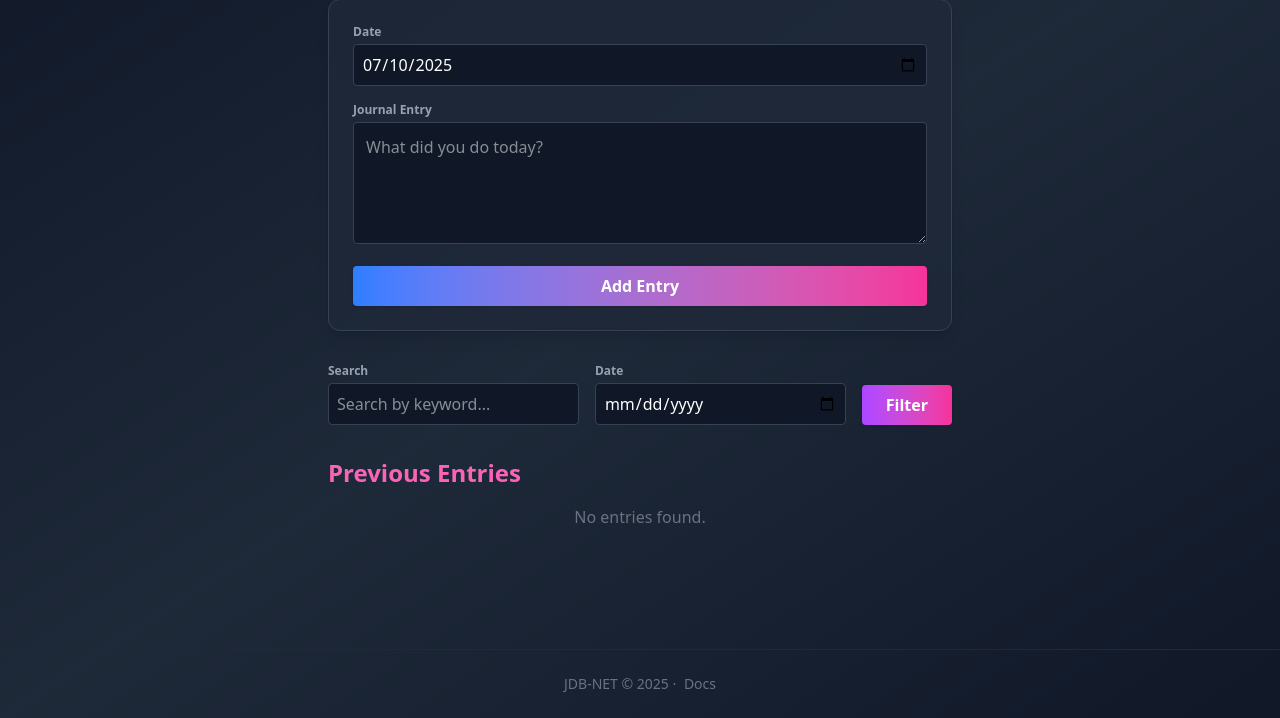
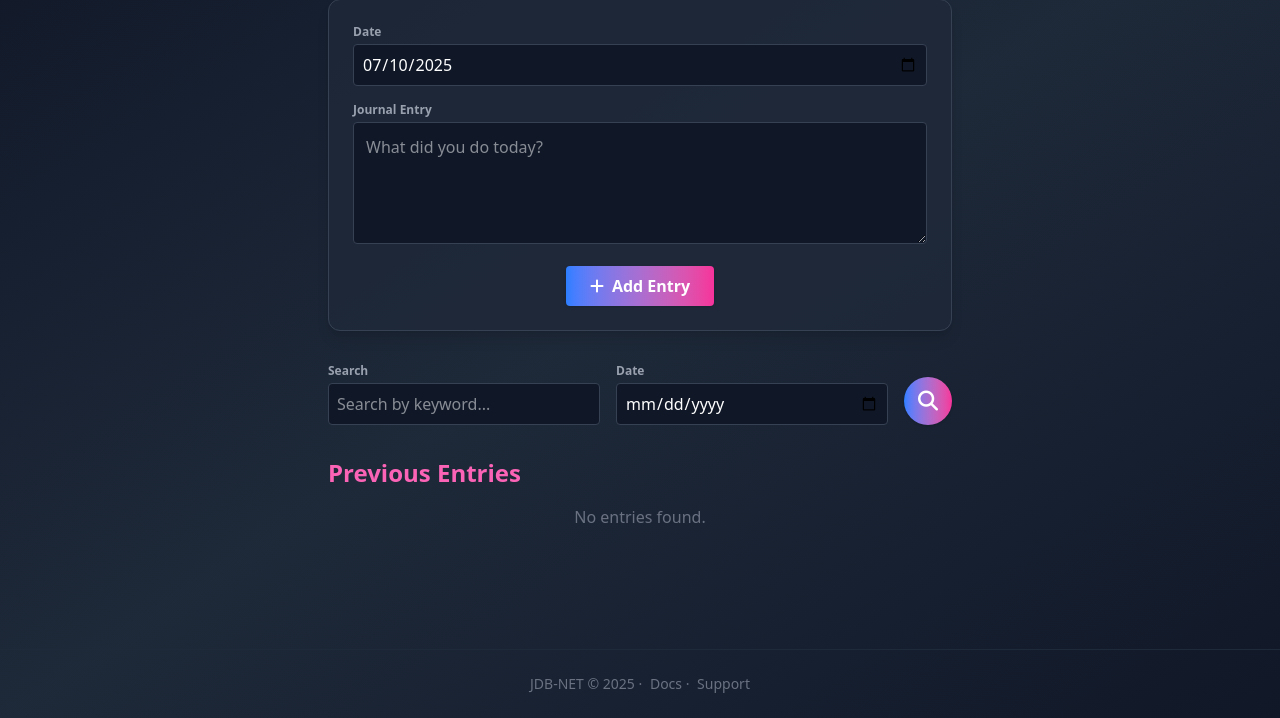
Before and after one commit to JDB-NET/echolog, a Flask app: page / in a window 1280 px wide. Shown: the part 125-843 px from the top of the page. Run offline with Flask 3, Linux system fonts and the light colour scheme; data that the repository does not hold is empty; style sheets or scripts are compiled from the project's sources.

Commit message:
refactor: Added bulletpoints, support button, entries can be edited by date. Just allows one entry per day

```diff
--- a/app.py
+++ b/app.py
@@ -1,9 +1,7 @@
 import os
 import pytz
-from flask import Flask, render_template, request, redirect, url_for, session
-from datetime import datetime
-from datetime import date as datedate
-from datetime import datetime as dt
+from flask import Flask, render_template, request, redirect, url_for, session, jsonify
+from datetime import datetime, date as datedate, datetime as dt
 import mysql.connector
 from dotenv import load_dotenv
 
@@ -52,13 +50,15 @@ def index():
     entries = cursor.fetchall()
     cursor.execute("SELECT FOUND_ROWS() as total")
     total = cursor.fetchone()['total']
+    today = datetime.now(tz).date().isoformat()
+    cursor.execute("SELECT * FROM journal_entry WHERE date = %s", (today,))
+    todays_entry = cursor.fetchone()
     cursor.close()
     conn.close()
     has_prev = page > 1
     has_next = offset + per_page < total
-    today = datetime.now(tz).date().isoformat()
     now = datetime.now(tz)
-    return render_template('index.html', entries=entries, today=today, page=page, has_prev=has_prev, has_next=has_next, now=now)
+    return render_template('index.html', entries=entries, today=today, page=page, has_prev=has_prev, has_next=has_next, now=now, todays_entry=todays_entry)
 
 @app.route('/add', methods=['POST'])
 def add_entry():
@@ -67,11 +67,29 @@ def add_entry():
     if content.strip():
         conn = get_db_connection()
         cursor = conn.cursor()
-        cursor.execute("INSERT INTO journal_entry (date, content) VALUES (%s, %s)", (date, content))
+        cursor.execute("SELECT id FROM journal_entry WHERE date = %s", (date,))
+        existing = cursor.fetchone()
+        if existing:
+            cursor.execute("UPDATE journal_entry SET content = %s WHERE date = %s", (content, date))
+        else:
+            cursor.execute("INSERT INTO journal_entry (date, content) VALUES (%s, %s)", (date, content))
         conn.commit()
         cursor.close()
         conn.close()
     return redirect(url_for('index'))
+
+@app.route('/entry_for_date')
+def entry_for_date():
+    date = request.args.get('date')
+    if not date:
+        return jsonify({'content': ''})
+    conn = get_db_connection()
+    cursor = conn.cursor(dictionary=True)
+    cursor.execute("SELECT content FROM journal_entry WHERE date = %s", (date,))
+    entry = cursor.fetchone()
+    cursor.close()
+    conn.close()
+    return jsonify({'content': entry['content'] if entry else ''})
 
 @app.route('/search', methods=['GET'])
 def search():
--- a/templates/index.html
+++ b/templates/index.html
@@ -38,25 +38,39 @@
         <form action="/add" method="POST" class="mb-8 bg-gray-800/80 rounded-xl shadow-lg p-6 border border-gray-700">
             <div class="mb-4">
                 <label for="date" class="block text-xs font-semibold text-gray-400 mb-1">Date</label>
-                <input type="date" id="date" name="date" class="w-full p-2 bg-gray-900 border border-gray-700 rounded focus:ring-2 focus:ring-blue-500" required value="{{ today }}">
+                <input type="date" id="date" name="date" class="w-full p-2 bg-gray-900 border border-gray-700 rounded focus:ring-2 focus:ring-blue-500" required value="{{ today }}" onchange="onDateChange()">
             </div>
             <div class="mb-4">
                 <label for="content" class="block text-xs font-semibold text-gray-400 mb-1">Journal Entry</label>
-                <textarea id="content" name="content" rows="4" class="w-full p-3 bg-gray-900 border border-gray-700 rounded focus:ring-2 focus:ring-blue-500 resize-vertical" placeholder="What did you do today?" required></textarea>
+                <textarea id="content" name="content" rows="4" class="w-full p-3 bg-gray-900 border border-gray-700 rounded focus:ring-2 focus:ring-blue-500 resize-vertical" placeholder="What did you do today?" required>{{ todays_entry.content if todays_entry else '' }}</textarea>
             </div>
-            <button type="submit" class="w-full py-2 bg-gradient-to-r from-blue-500 to-pink-500 text-white font-bold rounded shadow hover:scale-105 transition">Add Entry</button>
+            <div class="flex justify-center">
+                <button type="submit" class="px-6 py-2 bg-gradient-to-r from-blue-500 to-pink-500 text-white font-bold rounded shadow hover:scale-105 transition flex items-center gap-2 hover:cursor-pointer">
+                    <i class="fas fa-plus"></i>
+                    Add Entry
+                </button>
+            </div>
         </form>
 
         <form action="/search" method="GET" class="mb-8 flex flex-col gap-4 items-stretch md:flex-row md:items-end">
             <div class="flex-1">
                 <label for="query" class="block text-xs font-semibold text-gray-400 mb-1">Search</label>
-                <input type="text" id="query" name="query" class="w-full p-2 bg-gray-900 border border-gray-700 rounded" placeholder="Search by keyword...">
+                <input type="text" id="query" name="query" class="w-full p-2 bg-gray-900 border border-gray-700 rounded" placeholder="Search by keyword..." value="{{ request.args.get('query', '') }}">
             </div>
             <div class="flex-1">
                 <label for="date_search" class="block text-xs font-semibold text-gray-400 mb-1">Date</label>
-                <input type="date" id="date_search" name="date" class="w-full p-2 bg-gray-900 border border-gray-700 rounded">
+                <input type="date" id="date_search" name="date" class="w-full p-2 bg-gray-900 border border-gray-700 rounded" value="{{ request.args.get('date', '') }}">
             </div>
-            <button type="submit" class="px-6 py-2 bg-gradient-to-r from-purple-500 to-pink-500 text-white font-bold rounded shadow hover:scale-105 transition w-full md:w-auto">Filter</button>
+            <div class="flex flex-row gap-2 items-end justify-center md:justify-end">
+                <button type="submit" class="w-12 h-12 flex items-center justify-center bg-gradient-to-r from-blue-500 to-pink-500 text-white rounded-full shadow hover:scale-105 transition text-xl md:w-12 md:h-12 hover:cursor-pointer">
+                    <i class="fas fa-search"></i>
+                </button>
+                {% if request.args.get('query') or request.args.get('date') %}
+                <a href="/" class="w-12 h-12 flex items-center justify-center bg-gradient-to-r from-blue-500 to-pink-500 text-white rounded-full shadow hover:scale-105 transition text-xl md:w-12 md:h-12 hover:cursor-pointer" title="Clear search">
+                    <i class="fas fa-times"></i>
+                </a>
+                {% endif %}
+            </div>
         </form>
 
         <section>
@@ -67,11 +81,26 @@
                     <div class="flex items-center justify-between mb-2">
                         <span class="text-xs text-gray-400 font-mono">{{ entry.date }}</span>
                         <div class="flex gap-2">
-                            <button type="button" class="text-blue-400 hover:text-blue-200" title="Edit" onclick='openEditModal("{{ entry.id|escape }}", "{{ entry.date|escape }}", {{ entry.content|tojson|safe }})'><i class="fas fa-edit"></i></button>
-                            <button type="button" class="text-pink-400 hover:text-pink-200" title="Delete" onclick='openDeleteModal("{{ entry.id|escape }}")'><i class="fas fa-trash-alt"></i></button>
+                            <button type="button" class="text-blue-400 hover:text-blue-200 hover:cursor-pointer" title="Edit" onclick='openEditModal("{{ entry.id|escape }}", "{{ entry.date|escape }}", {{ entry.content|tojson|safe }})'><i class="fas fa-edit"></i></button>
+                            <button type="button" class="text-pink-400 hover:text-pink-200 hover:cursor-pointer" title="Delete" onclick='openDeleteModal("{{ entry.id|escape }}")'><i class="fas fa-trash-alt"></i></button>
                         </div>
                     </div>
-                    <pre class="whitespace-pre-wrap break-words text-base text-gray-100 font-sans">{{ entry.content }}</pre>
+                    <ul class="list-none m-0 p-0">
+                        {% for line in entry.content.split('\n') if line.strip() %}
+                        <li class="flex items-start text-base text-gray-100 font-sans mb-1">
+                            <svg class="w-5 h-5 mr-2 flex-shrink-0 bg-gradient-to-r from-blue-400 to-pink-400 text-transparent bg-clip-text mt-[2px]" fill="none" stroke="currentColor" stroke-width="3" viewBox="0 0 20 20">
+                                <defs>
+                                    <linearGradient id="arrow-gradient" x1="0" y1="0" x2="20" y2="0" gradientUnits="userSpaceOnUse">
+                                        <stop stop-color="#60a5fa" />
+                                        <stop offset="1" stop-color="#f472b6" />
+                                    </linearGradient>
+                                </defs>
+                                <path d="M5 10h10M13 6l4 4-4 4" stroke="url(#arrow-gradient)" stroke-linecap="round" stroke-linejoin="round"/>
+                            </svg>
+                            <span>{{ line }}</span>
+                        </li>
+                        {% endfor %}
+                    </ul>
                 </li>
                 {% else %}
                 <li class="text-gray-500 text-center">No entries found.</li>
@@ -81,7 +110,7 @@
             <!-- Edit Modal -->
             <div id="edit-modal" class="fixed inset-0 bg-black/30 backdrop-blur-sm flex items-center justify-center z-50 hidden">
                 <div class="bg-gray-900 rounded-xl shadow-2xl p-8 w-full max-w-lg border border-gray-700 relative">
-                    <button onclick="closeEditModal()" class="absolute top-4 right-4 text-gray-400 hover:text-pink-400 text-2xl"><i class="fas fa-times"></i></button>
+                    <button onclick="closeEditModal()" class="absolute top-4 right-4 text-gray-400 hover:text-pink-400 text-2xl hover:cursor-pointer"><i class="fas fa-times"></i></button>
                     <h2 class="text-2xl font-bold mb-6 text-pink-400">Edit Entry</h2>
                     <form id="edit-form" action="/edit_modal" method="POST" class="space-y-4">
                         <input type="hidden" id="edit-id" name="id">
@@ -94,8 +123,8 @@
                             <textarea id="edit-content" name="content" rows="4" class="w-full p-3 bg-gray-800 border border-gray-700 rounded focus:ring-2 focus:ring-blue-500 resize-vertical" required></textarea>
                         </div>
                         <div class="flex gap-4">
-                            <button type="submit" class="flex-1 py-2 bg-gradient-to-r from-blue-500 to-pink-500 text-white font-bold rounded shadow hover:scale-105 transition">Save Changes</button>
-                            <button type="button" onclick="closeEditModal()" class="flex-1 py-2 bg-gray-700 text-white font-bold rounded shadow hover:bg-gray-600 transition">Cancel</button>
+                            <button type="submit" class="flex-1 py-2 bg-gradient-to-r from-blue-500 to-pink-500 text-white font-bold rounded shadow hover:scale-105 transition hover:cursor-pointer">Save Changes</button>
+                            <button type="button" onclick="closeEditModal()" class="flex-1 py-2 bg-gray-700 text-white font-bold rounded shadow hover:bg-gray-600 transition hover:cursor-pointer">Cancel</button>
                         </div>
                     </form>
                 </div>
@@ -104,13 +133,13 @@
             <!-- Delete Modal -->
             <div id="delete-modal" class="fixed inset-0 bg-black/30 backdrop-blur-sm flex items-center justify-center z-50 hidden">
                 <div class="bg-gray-900 rounded-xl shadow-2xl p-8 w-full max-w-md border border-gray-700 relative">
-                    <button onclick="closeDeleteModal()" class="absolute top-4 right-4 text-gray-400 hover:text-pink-400 text-2xl"><i class="fas fa-times"></i></button>
+                    <button onclick="closeDeleteModal()" class="absolute top-4 right-4 text-gray-400 hover:text-pink-400 text-2xl hover:cursor-pointer"><i class="fas fa-times"></i></button>
                     <h2 class="text-2xl font-bold mb-6 text-pink-400">Delete Entry</h2>
                     <p class="mb-6 text-gray-300">Are you sure you want to delete this entry? This action cannot be undone.</p>
                     <form id="delete-form" method="POST">
                         <div class="flex gap-4">
-                            <button type="submit" class="flex-1 py-2 bg-gradient-to-r from-blue-500 to-pink-500 text-white font-bold rounded shadow hover:scale-105 transition">Delete</button>
-                            <button type="button" onclick="closeDeleteModal()" class="flex-1 py-2 bg-gray-700 text-white font-bold rounded shadow hover:bg-gray-600 transition">Cancel</button>
+                            <button type="submit" class="flex-1 py-2 bg-gradient-to-r from-blue-500 to-pink-500 text-white font-bold rounded shadow hover:scale-105 transition hover:cursor-pointer">Delete</button>
+                            <button type="button" onclick="closeDeleteModal()" class="flex-1 py-2 bg-gray-700 text-white font-bold rounded shadow hover:bg-gray-600 transition hover:cursor-pointer">Cancel</button>
                         </div>
                     </form>
                 </div>
@@ -118,12 +147,12 @@
 
             <div class="mt-8 flex justify-between">
                 {% if has_prev %}
-                <a href="?page={{ page - 1 }}" class="px-4 py-2 bg-gray-700 rounded hover:bg-gray-600">Previous</a>
+                <a href="?page={{ page - 1 }}" class="px-4 py-2 bg-gray-700 rounded hover:bg-gray-600 hover:cursor-pointer">Previous</a>
                 {% else %}
                 <span></span>
                 {% endif %}
                 {% if has_next %}
-                <a href="?page={{ page + 1 }}" class="px-4 py-2 bg-gray-700 rounded hover:bg-gray-600">Next</a>
+                <a href="?page={{ page + 1 }}" class="px-4 py-2 bg-gray-700 rounded hover:bg-gray-600 hover:cursor-pointer">Next</a>
                 {% endif %}
             </div>
         </section>
@@ -133,6 +162,8 @@
         <span>JDB-NET &copy; {{ now.year }}</span>
         &middot;
         <a href="https://echolog.jdbnet.co.uk" target="_blank" rel="noopener" class="text-gray-500 hover:text-pink-400 hover:underline ml-1">Docs</a>
+        &middot;
+        <a href="mailto:jamie@jdbnet.co.uk?subject=EchoLog" class="text-gray-500 hover:text-pink-400 hover:underline ml-1">Support</a>
     </footer>
 
     <script>
@@ -160,6 +191,15 @@
             closeDeleteModal();
         }
     });
+    function onDateChange() {
+        const dateInput = document.getElementById('date');
+        const contentInput = document.getElementById('content');
+        fetch(`/entry_for_date?date=${encodeURIComponent(dateInput.value)}`)
+            .then(response => response.json())
+            .then(data => {
+                contentInput.value = data.content || '';
+            });
+    }
     </script>
 </body>
 </html>
--- a/templates/login.html
+++ b/templates/login.html
@@ -26,7 +26,7 @@
                 <label for="password" class="block text-xs font-semibold text-gray-400 mb-1">Password</label>
                 <input type="password" id="password" name="password" class="w-full p-3 bg-gray-800 border border-gray-700 rounded focus:ring-2 focus:ring-blue-500" placeholder="Password" required>
             </div>
-            <button type="submit" class="w-full py-3 bg-gradient-to-r from-blue-500 to-pink-500 text-white font-bold rounded shadow hover:scale-105 transition">
+            <button type="submit" class="w-full py-3 bg-gradient-to-r from-blue-500 to-pink-500 text-white font-bold rounded shadow hover:scale-105 transition hover:cursor-pointer">
                 <i class="fas fa-sign-in-alt mr-2"></i>Login
             </button>
         </form>
```
